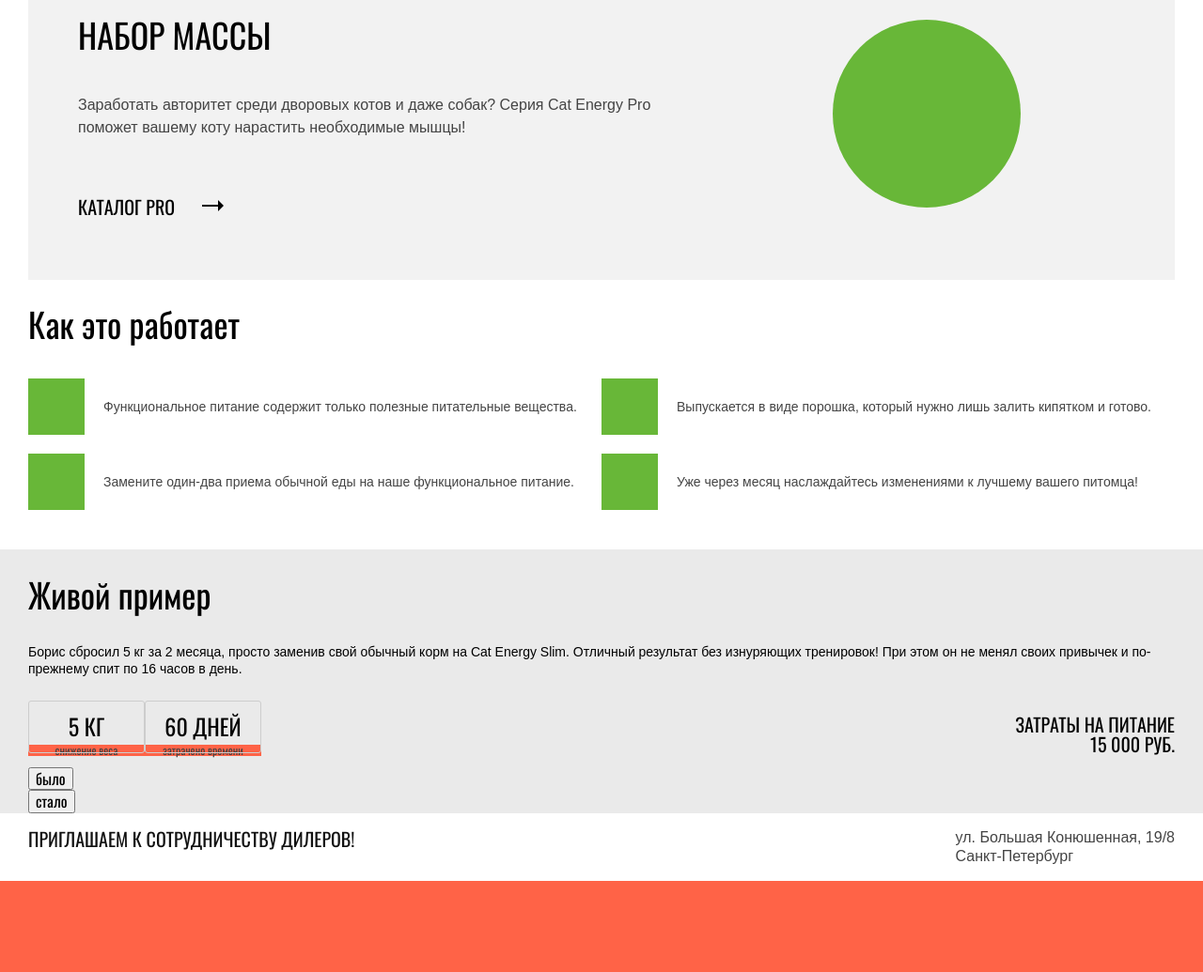
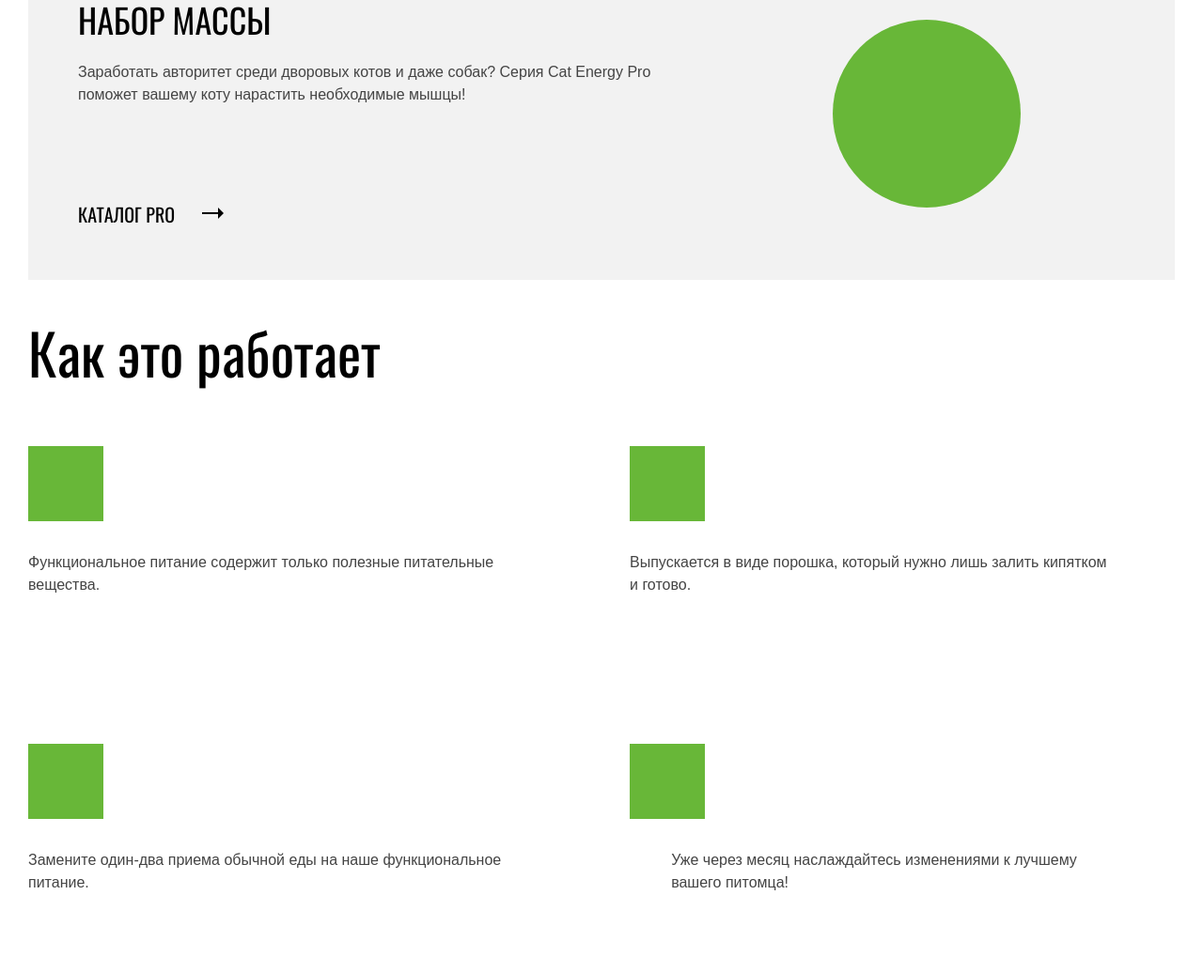
Before and after one commit to Antony703/1591651-cat-energy-21, a website: page source/index.html in a window 1280 px wide. Shown: the part 1426-2461 px from the top of the page at 94% size. Drawn offline with nearby package versions, Linux system fonts and the light colour scheme; files that its build step writes are made by us from their sources; files whose address does not match are found by name.

Commit message:
module5-task1

```diff
--- a/source/index.html
+++ b/source/index.html
@@ -53,7 +53,8 @@
         <p class="product__description">
           занялся собой? займись котом!
         </p>
-        <img class="product__image" src="img/index_can-mobile.png" width="280" height="270" alt="Банка с кормом Cat Energy">
+        <img class="product__image" src="img/index_can-mobile.png" width="280" height="270"
+          alt="Банка с кормом Cat Energy">
         <a class="button product__button" href="form.html">Подобрать программу</a>
       </div>
     </section>
@@ -105,7 +106,7 @@
         </li>
         <li class="work-method__item work-method__item--result">
           <p class="work-method__item-description">Уже через месяц наслаждайтесь
-            изменениями к лучшему вашего питомца!
+            изменениями к лучшему<br class="work-method__br"> вашего питомца!
           </p>
         </li>
       </ul>
@@ -135,33 +136,34 @@
             </p>
           </div>
           <div class="sample__cost-container">
-            <span class="sample__cost">затраты на питание</span>
+            <span class="sample__cost">затраты на питание:</span>
             <span class="sample__cost sample__cost-2">15 000 руб.</span>
           </div>
         </div>
 
         <div class="sample__picture">
-          <button class="sample__before" type="button">было</button>
+          <img class="sample__image" width="311" height="232">
+          <div class="sample__container">
+            <button class="sample__button" type="button">было</button>
             <div class="sample__bar">
-            <div class="sample__range">
-
             </div>
+            <button class="sample__button" type="button">стало</button>
           </div>
-          <button class="sample__after" type="button">стало</button>
         </div>
       </div>
     </section>
   </main>
   <footer class="page-footer">
     <div class="page-footer__contacts contacts container">
-      <h2 class="contacts__header">приглашаем к сотрудничеству дилеров!</h2>
+      <h2 class="contacts__header">приглашаем<br> к сотрудничеству дилеров!</h2>
       <p class="contacts__address">
-        ул. Большая Конюшенная, 19/8<br>Санкт-Петербург
+        ул. Большая<br> Конюшенная, д. 19/8<br><br class="contacts__extra-br"> Санкт-Петербург
       </p>
     </div>
     <div class="page-footer__map">
 
     </div>
+    <div class="page-footer__wrapper">
       <div class="page-footer__container container">
         <a class="page-footer__logo footer-logo">
           <img class="page-footer__logo-image" src="img/programm-logo.svg" width="101" height="18" alt="Cat Energy">
@@ -189,6 +191,7 @@
           </a>
         </div>
       </div>
+    </div>
   </footer>
 </body>
 
--- a/source/less/block/contacts.less
+++ b/source/less/block/contacts.less
@@ -1,6 +1,14 @@
 .contacts {
   display: flex;
   justify-content: space-between;
+  // flex: auto;
+  margin-top: 15px;
+  padding-bottom: 45px;
+
+  @media (min-width:@tablet-width) {
+    margin-top: 55px;
+  }
+
   @media (min-width:@desktop-width) {
     position: absolute;
     top: 30px;
@@ -14,13 +22,25 @@
 .contacts__header {
   color: @special_black;
   text-transform: uppercase;
+  margin-top: 12px;
   font-size: 16px;
   line-height: 18px;
   font-weight: normal;
+  width: 140px;
+
+  &::first-line {
+    line-height: 23px;
+  }
 
   @media (min-width:@tablet-width) {
+    width: 170px;
+    margin-left: 40px;
     font-size: 20px;
-    line-height: 22px;
+    line-height: 24px;
+
+    &::first-line {
+      line-height: 25px;
+    }
   }
 }
 
@@ -29,9 +49,23 @@
   font-family: "Arial", sans-serif;
   font-size: 14px;
   line-height: 20px;
+  width: 140px;
 
   @media (min-width:@tablet-width) {
+    width: 160px;
+    margin: 0;
+    margin-top: 10px;
+    margin-right: 40px;
     font-size: 16px;
     line-height: 20px;
+    text-align: end;
   }
 }
+
+.contacts__extra-br {
+  display: none;
+
+  @media (min-width:@tablet-width) {
+    display: inline;
+  }
+}
--- a/source/less/block/food-programs.less
+++ b/source/less/block/food-programs.less
@@ -1,7 +1,10 @@
 // .food-programs {
 // }
-// .food-programs__wrapper {
-// }
+.food-programs__wrapper {
+  @media (min-width:@desktop-width) {
+    margin-top: 50px;
+  }
+}
 
 .food-programs__list {
   list-style: none;
@@ -12,6 +15,12 @@
 .food-programs__list-wrapper {
   display: flex;
   flex-direction: column;
+
+  @media (min-width: @desktop-width) {
+    flex-direction: row;
+    justify-content: space-between;
+    ;
+  }
 }
 
 .food-programs__item {
@@ -30,6 +39,18 @@
     padding-bottom: 33px;
     padding-left: 53px;
   }
+
+  @media (min-width:@desktop-width) {
+    min-height: 374px;
+    max-width: 570px;
+    padding-top: 45px;
+  }
+}
+
+.food-programs__item--pro p {
+  @media (min-width:@tablet-width) {
+    padding-right: 40px;
+  }
 }
 
 .food-programs__item-wrapper {
@@ -45,19 +66,31 @@
   border-radius: 50%;
   background-color: @basic_green;
   // margin-right: 20px;
+
+  @media (min-width: @desktop-width) {
+    width: 100px;
+    height: 100px;
+  }
 }
 
 .food-programs__title {
   margin: 0;
+  margin-left: 20px;
   font-size: 24px;
   line-height: 37px;
   font-weight: 400;
   text-transform: uppercase;
 
   @media (min-width: @tablet-width) {
+    margin-left: 0;
     font-size: 36px;
     line-height: 36px;
-    margin-top: 25px;
+    margin-top: 5px;
+  }
+
+  @media (min-width: @desktop-width) {
+    margin-top: 0;
+    margin-left: 61px;
   }
 }
 
@@ -74,10 +107,16 @@
 
   @media (min-width:@tablet-width) {
     border: none;
-    padding-top: 26px;
+    min-height: 96px;
+    padding-top: 5px;
     padding-bottom: 20px;
     font-size: 16px;
     line-height: 24px;
+  }
+  @media (min-width:@desktop-width) {
+    min-height: 72px;
+    padding-top: 33px;
+    padding-bottom: 0px;
   }
 }
 
@@ -112,21 +151,27 @@
   @media (min-width:@tablet-width) {
     width: 165px;
     margin-top: 30px;
-    margin-bottom: 23px;
+    // margin-bottom: 23px;
     font-size: 20px;
     line-height: 30px;
+
     &::before {
       right: 63px;
       top: 13px;
     }
+
     &::after {
       right: 60px;
       top: 8px;
     }
   }
+  @media (min-width:@desktop-width) {
+    margin-top: 25px;
+  }
+
 }
 
-@media (min-width: @tablet-width) and (max-width: @desktop-width) {
+@media (min-width: @tablet-width) and (max-width: @tablet-width-only) {
   .food-programs__item-wrapper {
     display: grid;
     grid-template-columns: 60% 1fr;
@@ -146,19 +191,8 @@
     height: 200px;
   }
 
-  .food-programs__item--pro p {
+  // .food-programs__item--pro p {
 
-    padding-right: 40px;
-  }
+  //   padding-right: 40px;
+  // }
 }
-
-@media (min-width: @desktop-width) {
-  .food-programs__list-wrapper {
-    flex-direction: row;
-  }
-
-  .food-programs__item-image {
-    width: 100px;
-    height: 100px;
-  }
-}
--- a/source/less/block/product.less
+++ b/source/less/block/product.less
@@ -25,7 +25,7 @@
   }
 
   @media (min-width: @desktop-width) {
-    min-height: 696px;
+    min-height: 586px;
   }
 }
 
--- a/source/less/block/sample.less
+++ b/source/less/block/sample.less
@@ -3,6 +3,14 @@
   margin-top: 22px;
   padding-top: 28px;
   background-color: @basic_grey-2;
+}
+.sample__wrapper {
+  @media (min-width:@desktop-width) {
+    display: grid;
+    grid-template-columns: 3fr 5fr;
+    grid-template-rows: min-content 1fr 1fr;
+    column-gap: 100px;
+  }
 }
 
 @media (min-width:@desktop-width) {
@@ -24,6 +32,12 @@
   line-height: 40px;
   font-weight: 400;
 
+  @media (min-width:@tablet-width) {
+    font-size: 60px;
+    line-height: 60px;
+    margin-top: 15px;
+  }
+
 }
 
 .sample__story {
@@ -31,15 +45,28 @@
   font-family: Arial, Helvetica, sans-serif;
   font-size: 14px;
   line-height: 18px;
+
+  @media (min-width:@tablet-width) {
+    margin-top: 40px;
+    font-size: 16px;
+    line-height: 24px;
+    padding-top: 25px;
+    padding-right: 20px;
+  }
 }
 
 .sample__stats-container {
   display: flex;
   flex-direction: row;
   justify-content: space-between;
-  align-items: center;
+  align-items: top;
   flex-wrap: wrap;
   margin-top: 25px;
+
+  @media (min-width:@tablet-width) {
+    margin-top: 50px;
+    // min-width: 450px;
+  }
 
   @media (min-width: @desktop-width) {
     display: grid;
@@ -49,28 +76,19 @@
   }
 }
 
-.sample__cost-container {
-  margin-left: auto;
-  text-align: center;
-  min-width: 100%;
-
-  @media (min-width:@tablet-width) {
-    text-align: right;
-    flex-grow: 0;
-    min-width: 0;
-    width: 180px;
-  }
-
-  @media (min-width:@desktop-width) {
-    display: contents;
-    text-align: left;
-  }
-}
-
 .sample__value-container {
   position: relative;
   width: 124px;
+  margin-bottom: 30px;
   z-index: 5;
+
+  @media (min-width:@tablet-width) {
+    width: 162px;
+
+    &:not(:first-child) {
+      margin-left: 40px;
+    }
+  }
 }
 
 .sample__value-container::before {
@@ -82,6 +100,11 @@
   border: 1px solid @border_grey-3;
   border-radius: 3px;
   z-index: 1;
+
+  @media (min-width:@tablet-width) {
+    width: 162px;
+    height: 72px;
+  }
 }
 
 .sample__value {
@@ -92,32 +115,119 @@
   font-weight: 400;
   text-transform: uppercase;
   text-align: center;
+
+  @media (min-width:@tablet-width) {
+    margin-top: 20px;
+    font-size: 30px;
+    line-height: 37px;
+  }
 }
 
 .sample__value-description {
-  // margin: 0, auto;
+  // display: block;
+  margin: 0 auto;
   margin-top: 8px;
   padding: 0 10px;
-  // width: 87px;
+  min-width: 114px;
   font-size: 12px;
   line-height: 12px;
   font-weight: 400;
+  font-family: Arial, Helvetica, sans-serif;
   color: @special_dark-grey;
   text-align: center;
   background-color: tomato;
   z-index: 10;
+
+  @media (min-width:@tablet-width) {
+    font-size: 14px;
+    line-height: 14px;
+  }
+}
+
+.sample__cost-container {
+  // margin-left: auto;
+  text-align: center;
+  min-width: 100%;
+
+  @media (min-width:@tablet-width) {
+    margin-left: auto;
+    text-align: right;
+    flex-grow: 0;
+    min-width: 0;
+    width: 180px;
+    padding-top: 15px;
+  }
+
+  @media (min-width:@desktop-width) {
+    display: contents;
+    text-align: left;
+  }
 }
 
 .sample__cost {
+  // justify-self: center;
   font-size: 14px;
   line-height: 20px;
   text-transform: uppercase;
 
   @media (min-width:@tablet-width) {
     font-size: 20px;
+    line-height: 20px;
   }
 
   &-2 {
-    padding-left: 20px;
+    @media (min-width:@tablet-width) {
+      line-height: 35px;
+      ;
+    }
+
+    @media (min-width:@desktop-width) {
+      padding-left: 20px;
+    }
   }
 }
+
+.sample__picture {
+  margin-top: 40px;
+  @media screen {
+    grid-column: 2/ span 1;
+    grid-row: 1/ span 3;
+  }
+
+}
+
+.sample__image {
+  @media (min-width:@tablet-width) {
+    width: 702px;
+    height: 530px;
+  }
+}
+
+.sample__container {
+  display: flex;
+  justify-content: space-between;
+  margin-top: 20px;
+  padding-top: 13px;
+  padding-left: 37px;
+  padding-right: 33px;
+  padding-bottom: 34px;
+
+  @media (min-width:@tablet-width) {
+    margin-top: 0px;
+    padding-top: 13px;
+    padding-left: 63px;
+    padding-right: 63px;
+    padding-bottom: 65px;
+  }
+}
+
+.sample__button {
+  text-transform: uppercase;
+  border: none;
+
+  @media (min-width:@tablet-width) {
+    font-size: 20px;
+    line-height: 30px;
+
+  }
+}
--- a/source/less/block/work-method.less
+++ b/source/less/block/work-method.less
@@ -7,6 +7,10 @@
   margin: 0;
   margin-top: 38px;
   list-style: none;
+  @media (min-width:@tablet-width) {
+    margin-top: 50px;
+    padding-bottom: 7px;
+  }
 }
 
 .work-method__list-wrapper {
@@ -14,12 +18,14 @@
   flex-direction: column;
 
   @media (min-width:@tablet-width) {
-    flex-direction: row;
-    flex-wrap: wrap;
+    display:grid;
+    grid-template-columns: 1fr 1fr;
+    gap: 60px;
   }
 
   @media (min-width:@desktop-width) {
-    flex-wrap: nowrap;
+    grid-template-columns: 1fr 1fr 1fr 1fr;
+    gap: 60px;
   }
 }
 
@@ -28,6 +34,11 @@
   font-size: 36px;
   line-height: 40px;
   font-weight: 400;
+  @media (min-width:@tablet-width) {
+    font-size: 60px;
+    line-height: 60px;
+    padding: 20px 0;
+  }
 }
 
 .work-method__item {
@@ -49,11 +60,27 @@
   }
 
   @media (min-width:@tablet-width) {
-    width: 50%;
+    min-width: 240px;
+    min-height: 240px;
+    flex-direction: column;
+    padding-left: 0;
+    padding-top: 112px;
+    padding-right: 60px;
+    margin-bottom: 17px;
+    &::before {
+      content: "";
+      width: 80px;
+      height: 80px;
+      left: 0;
+      top: 0;
+      background-color: @basic_green;
+    }
   }
 
   @media (min-width: @desktop-width) {
-    width: 230px;
+    // width: 230px;
+    padding-right: 20px;
+
   }
 }
 
@@ -64,4 +91,14 @@
   font-size: 14px;
   line-height: 18px;
   font-weight: 400;
+  @media (min-width:@tablet-width) {
+    font-size: 16px;
+    line-height: 24px;
+  }
 }
+.work-method__br {
+  display: none;
+  @media (min-width:@tablet-width) {
+    display: inline;
+  }
+}
```
Also changed, not shown: source/less/block/page-footer.less (+14 -0 lines), source/less/variables.less (+5 -4 lines). Lines whose indentation alone changed are shown as unchanged.
